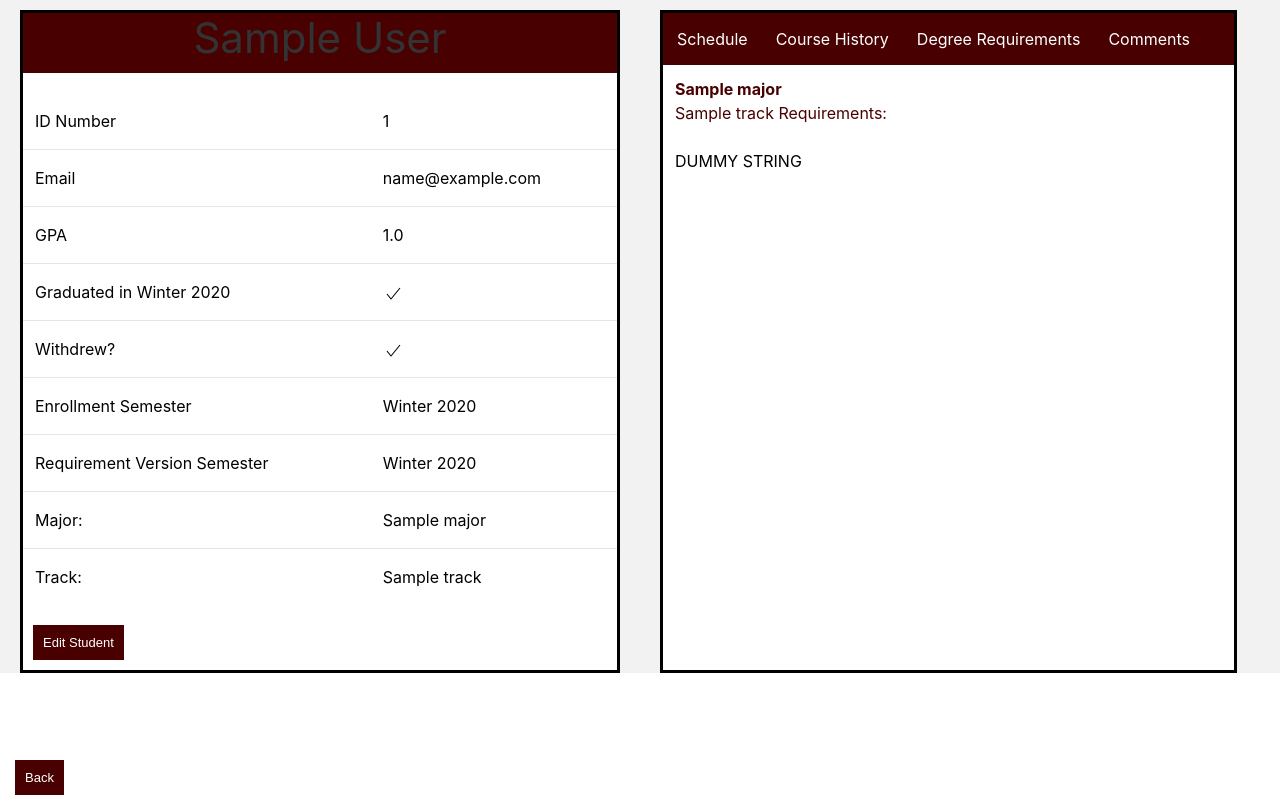
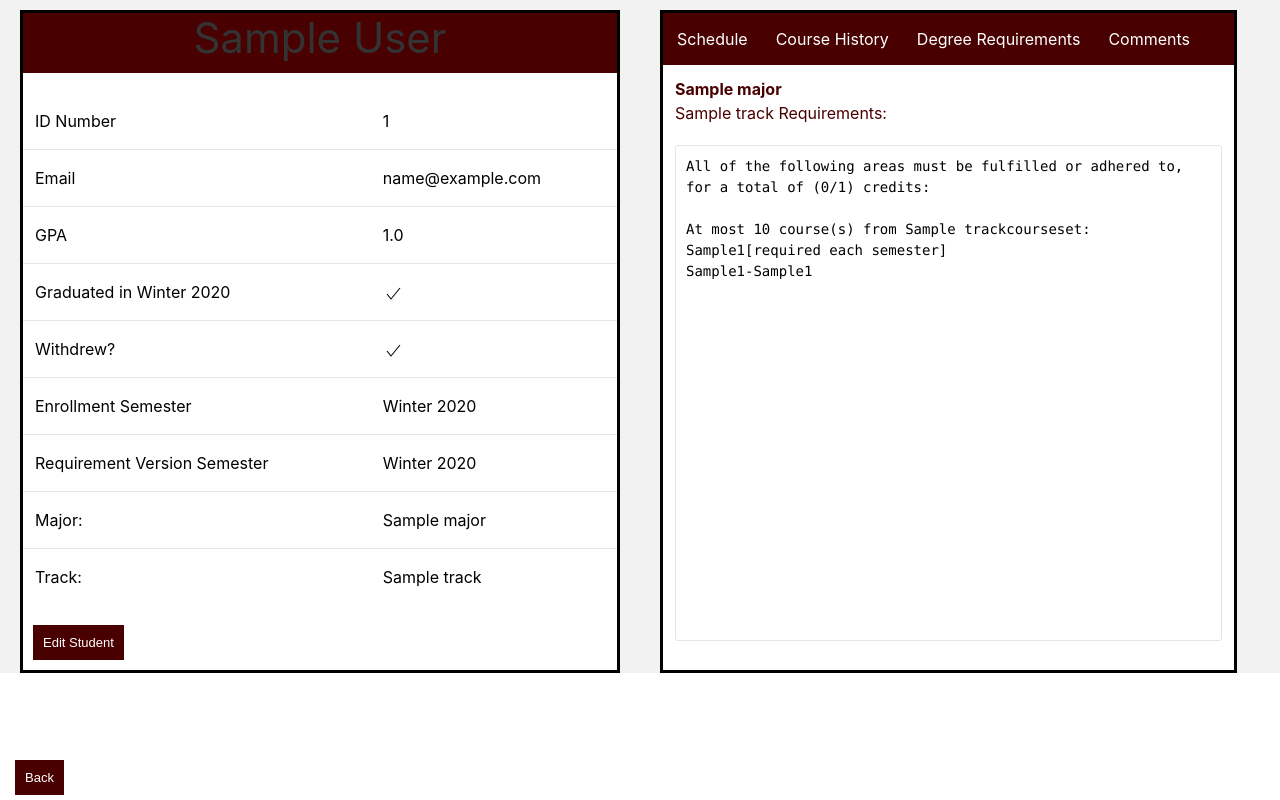
Before and after one commit to romanz-online/CSE416_MAST, a Django app: page /mast/1/ in a window 1280 px wide, after a click on "Degree Requirements". Run offline with Django 3.2, Linux system fonts and the light colour scheme; tables that the repository leaves empty hold one stand-in row (values such as "Sample post"); some libraries are stand-ins or nearby versions.

Commit message:
started the student degree req stringification and added script in detail.html to auto-resize the degree requirements

```diff
--- a/mast/templates/mast/detail.html
+++ b/mast/templates/mast/detail.html
@@ -10,14 +10,24 @@
     <script src="https://cdn.jsdelivr.net/npm/uikit@3.6.17/dist/js/uikit-icons.min.js"></script>
 
     <script>
+        function resize_requirements() {
+            let u = document.getElementById("reqs");
+            let v = document.getElementById("infobox");
+            u.style.height = (String(v.offsetHeight / 1.4)).concat("px");
+            u.style.width = (String(v.offsetWidth / 1.1)).concat("px");
+        }
+
         function showElement(element_id) {
             let all = document.getElementsByTagName("*");
-            for (let i = 0, max = all.length; i < max; i++) {
+            for (let i = 0, max = all.length; i < max; i++)
                 if (all[i].className === 'page') {
                     all[i].style.visibility = "hidden";
                 }
-            }
-            u = document.getElementById(element_id);
+
+            if (element_id === "requirements")
+                resize_requirements();
+
+            let u = document.getElementById(element_id);
             u.style.visibility = "visible";
         }
     </script>
@@ -108,7 +118,7 @@
         }
     </style>
 </head>
-<body>
+<body onresize="resize_requirements()">
 <div class="uk-flex">
     <div class='uk-width-1-2'>
         <div class=info>
@@ -179,7 +189,7 @@
     </div>
 
 
-    <div class="info">
+    <div class="info" id="infobox">
         <ul class="navbar_container">
             <li class="navbar_item" onclick="showElement('schedule')">Schedule</li>
             <li class="navbar_item" onclick="showElement('history')">Course History</li>
@@ -292,8 +302,8 @@
                 <strong>{{ student.major }}</strong><br>{{ student.track }} Requirements:
             </font>
             <br>
-            <br>
-            {{ requirements }}
+            <pre id="reqs"
+                 style="color: black; overflow-y: scroll; overflow-x: hidden;">{{ requirements }}</pre>
         </div>
 
     </div>
--- a/mast/views.py
+++ b/mast/views.py
@@ -7,7 +7,8 @@ from django.http import HttpResponseRedirect
 from django.urls import reverse
 from .datatables import StudentDatatable
 from .models import Student, Major, Season, CoursesTakenByStudent, Comment, StudentCourseSchedule, Semester, Track, \
-    TrackCourseSet, CourseInTrackSet, CourseToCourseRelation, Course, CoursePrerequisiteSet, Prerequisite, CourseInstance
+    TrackCourseSet, CourseInTrackSet, CourseToCourseRelation, Course, CoursePrerequisiteSet, Prerequisite, \
+    CourseInstance
 
 
 def setup():
@@ -52,21 +53,21 @@ def course_index(request):
 def display_set_info(course_set, layer, info):
     # all this section does is create the sentences before each set of courses
     if course_set.parent_course_set and course_set.parent_course_set.size and not course_set.size:
-        for i in range(layer-1):
+        for i in range(layer - 1):
             info += '  '
         if layer:
             info += 'The following course(s) will not satisfy the requirements (' + course_set.name + '):\n'
         else:
             info += 'The following course(s) will not satisfy the track\'s requirements (' + course_set.name + '):\n'
     elif not course_set.parent_course_set and not course_set.size:
-        for i in range(layer-1):
+        for i in range(layer - 1):
             info += '  '
         if layer:
             info += 'The following course(s) will not satisfy the requirements (' + course_set.name + '):\n'
         else:
             info += 'The following course(s) will not satisfy the track\'s requirements (' + course_set.name + '):\n'
     elif course_set.size:
-        for i in range(layer-1):
+        for i in range(layer - 1):
             info += '  '
         if course_set.limiter:
             info += 'At most ' + str(course_set.size) + ' course(s) from ' + course_set.name + ':\n'
@@ -109,14 +110,14 @@ def display_track_info(track):
     return info
 
 
-def wrap_text(text):
-    # wraps text around the 80 characters-per-line limit without fragmenting any words
+def wrap_text(text, limit):
+    # wraps text around the characters-per-line limit without fragmenting any words
     counter = 0
     text_list = list(text)
     for i in range(len(text_list)):
         if text_list[i] == '\n':
             counter = 0
-        elif counter == 80:
+        elif counter == limit:
             position = i
             while text_list[position] != ' ' and text_list[position] != '\n':
                 position -= 1
@@ -135,8 +136,10 @@ def major_index(request):
             self.key = key
             self.value = value
 
-    track_info = [TrackInfo(track.name, str(track.major_id) + '_' + str(track.id), wrap_text(display_track_info(track))) for track in
-                  Track.objects.all()]
+    track_info = [
+        TrackInfo(track.name, str(track.major_id) + '_' + str(track.id), wrap_text(display_track_info(track), 80)) for
+        track in
+        Track.objects.all()]
 
     context = {'major_list': Major.objects.order_by('name')[1:],
                'track_list': Track.objects.all(),
@@ -214,12 +217,86 @@ def commit_new_student(request):
     return HttpResponseRedirect(reverse('mast:detail', args=(sbu_id,)))
 
 
+def student_degree_reqs_loop(taken_courses, course_set, layer, info):
+    # all this section does is create the sentences before each set of courses
+    if course_set.parent_course_set and course_set.parent_course_set.size and not course_set.size:
+        for i in range(layer - 1):
+            info += '  '
+        if layer:
+            info += 'The following course(s) will not satisfy the requirements (' + course_set.name + '):\n'
+        else:
+            info += 'The following course(s) will not satisfy the track\'s requirements (' + course_set.name + '):\n'
+    elif not course_set.parent_course_set and not course_set.size:
+        for i in range(layer - 1):
+            info += '  '
+        if layer:
+            info += 'The following course(s) will not satisfy the requirements (' + course_set.name + '):\n'
+        else:
+            info += 'The following course(s) will not satisfy the track\'s requirements (' + course_set.name + '):\n'
+    elif course_set.size:
+        for i in range(layer - 1):
+            info += '  '
+        if course_set.limiter:
+            info += 'At most ' + str(course_set.size) + ' course(s) from ' + course_set.name + ':\n'
+        else:
+            info += str(course_set.size) + ' course(s) from ' + course_set.name + ':\n'
+    # all this section does is create the sentences before each set of courses
+
+    # this is where courses get listed out, along with their properties
+    for course in CourseInTrackSet.objects.filter(course_set=course_set):
+        for i in range(layer):
+            info += '  '
+        if course.how_many_semesters > 1:
+            info += str(course) + ', taken at least ' + str(course.how_many_semesters) + ' times.\n'
+        elif course.each_semester:
+            info += str(course) + '[required each semester]\n'
+        else:
+            info += str(course) + '\n'
+    # this is where courses get listed out, along with their properties
+
+    # this prints out course ranges (CSE500-CSE560)
+    if course_set.lower_limit != 100 and course_set.upper_limit != 999 and course_set.department_limit != 'N/A':
+        for i in range(layer - 1):
+            info += '  '
+        info += course_set.department_limit + str(course_set.lower_limit) + '-' + course_set.department_limit + str(
+            course_set.upper_limit)
+    # this prints out course ranges (CSE500-CSE560)
+
+    # this is the recursion call
+    for nested_set in TrackCourseSet.objects.filter(parent_course_set=course_set):
+        info = student_degree_reqs_loop(taken_courses, nested_set, layer + 1, info)
+
+    return info + '\n'
+
+
+def stringify_student_degree_reqs(student):
+    student_credits = 0
+    transfer_credits = 0
+    taken_courses = CoursesTakenByStudent.objects.filter(student=student)
+    for i in taken_courses:
+        if i.status == 'Passed':
+            student_credits += i.credits_taken
+        elif i.status == 'Transfer':
+            transfer_credits += i.credits_taken
+    if transfer_credits > 12:
+        transfer_credits = 12
+    total_credits = student_credits + transfer_credits
+
+    info = 'All of the following areas must be fulfilled or adhered to, for a total of (' + str(
+        total_credits) + '/' + str(student.track.minimum_credits_required) + ') credits:\n\n'
+
+    for course_set in TrackCourseSet.objects.filter(track=student.track, parent_course_set=None):
+        info = student_degree_reqs_loop(taken_courses, course_set, 0, info)
+
+    return info
+
+
 def detail(request, sbu_id):
     student = get_object_or_404(Student, pk=sbu_id)
     comment_list = Comment.objects.filter(student=sbu_id)
     semester_list = {i.course.semester: 1 for i in StudentCourseSchedule.objects.filter(student=sbu_id)}.keys()
     semester_list = sorted(semester_list, key=operator.attrgetter('year'))
-    degree_requirements_string = 'DUMMY STRING'
+    degree_requirements_string = wrap_text(stringify_student_degree_reqs(student), 60)
     return render(request, 'mast/detail.html', {'student': student,
                                                 'major_list': Major.objects.order_by('name'),
                                                 'classes_taken': CoursesTakenByStudent.objects.filter(student=student),
@@ -245,7 +322,7 @@ def course_detail(request, course_department, course_number, section):
             prerequisite_string += str(prerequisite.course.course)
             course_start = False
         if not course_start:
-            if prerequisite_string[len(prerequisite_string)-1] == ',':
+            if prerequisite_string[len(prerequisite_string) - 1] == ',':
                 prerequisite_string = prerequisite_string[:-1]
             prerequisite_string += '\n'
         for nested_set in CoursePrerequisiteSet.objects.filter(parent_set=prerequisite_set):
```
